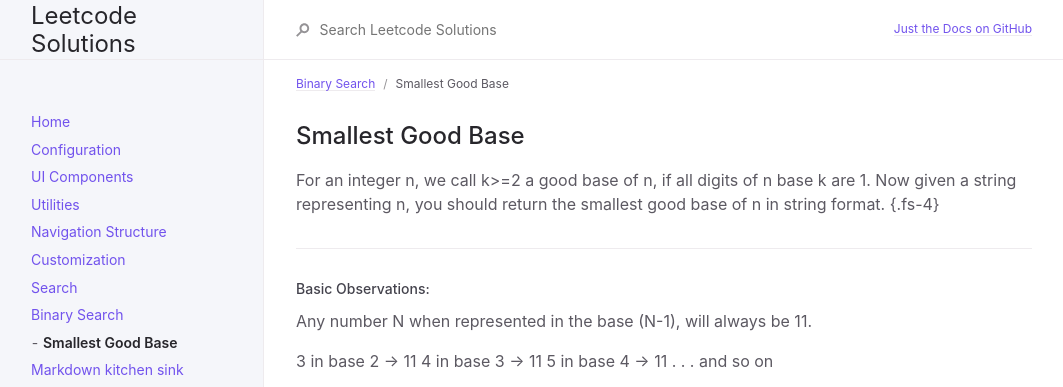
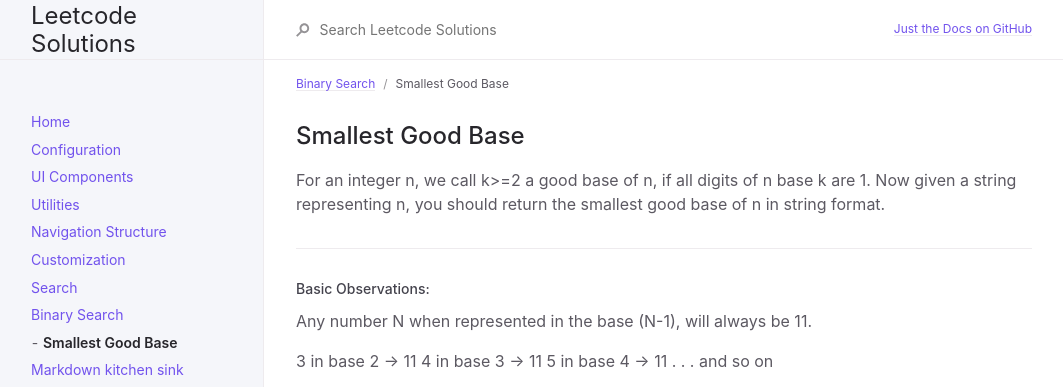
Before and after one commit to saivasanth528/leetcode-solutions, a Jekyll site: the page built from docs/binary-search/SmallestGoodBase.md, in a window 1280 px wide. Shown: the top 387 px of the page, without its empty margins (108-1171 px from the left). Built offline with Jekyll 4.4.1, drawn with Linux system fonts in a browser that asks for light colours.

Commit message:
Update SmallestGoodBase.md

```diff
--- a/docs/binary-search/SmallestGoodBase.md
+++ b/docs/binary-search/SmallestGoodBase.md
@@ -9,7 +9,7 @@ nav_order: 1
 
  For an integer n, we call k>=2 a good base of n, if all digits of n base k are 1.
  Now given a string representing n, you should return the smallest good base of n in string format.
- {.fs-4}
+ {: .fs-4}
 
 ---
 
```
